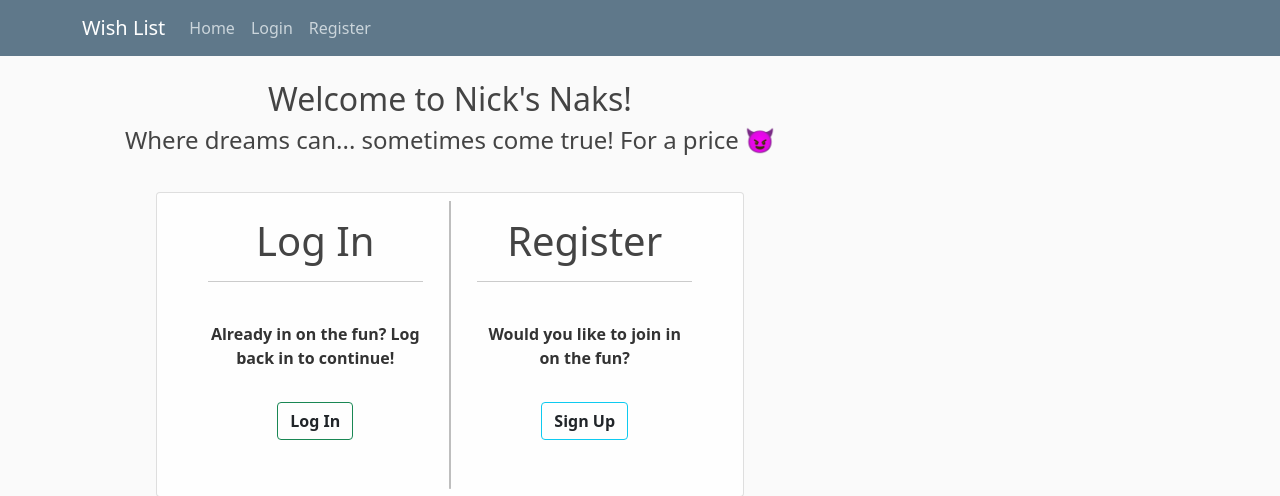
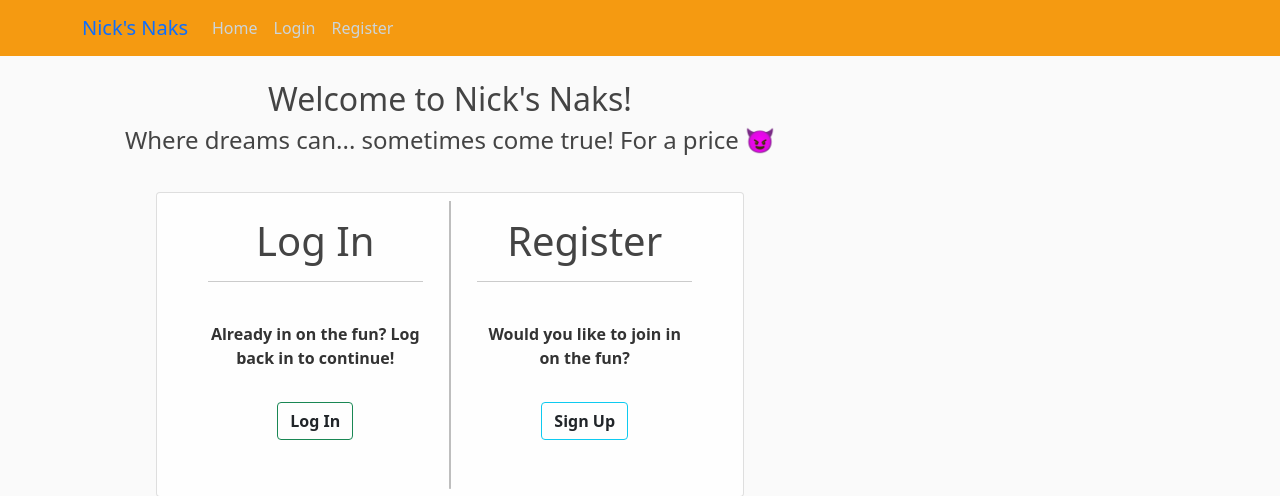
Before and after one commit to cookiewho/CST438_Project2_GroupE, a Django app: page / in a window 1280 px wide. Shown: the top 496 px of the page. Run offline with Django 3.2, Linux system fonts and the light colour scheme.

Commit message:
Setting Up Wonka styling modifying base to accept global style sheet and testing it with the nav bar to begin with.

```diff
--- a/wishlist/home/static/home/main.css
+++ b/wishlist/home/static/home/main.css
@@ -16,15 +16,15 @@ body {
     background-color: #5f788a;
   }
 
-  .site-header .navbar-nav .nav-link {
+  .site-header {
     color: #cbd5db;
   }
 
-  .site-header .navbar-nav .nav-link:hover {
+  .site-header {
     color: #ffffff;
   }
 
-  .site-header .navbar-nav .nav-link.active {
+  .site-header .active {
     font-weight: 500;
   }
 
--- a/wishlist/home/templates/home/base.html
+++ b/wishlist/home/templates/home/base.html
@@ -26,9 +26,9 @@
 
 <body>
     <header class="site-header">
-        <nav class="navbar navbar-expand-md navbar-dark bg-steel fixed-top">
+        <nav class=" navbarStyling navbar navbar-expand-md fixed-top">
             <div class="container">
-                <a class="navbar-brand mr-4" href="{% url 'home-page' %}">Wish List</a>
+                <a class="navbar-brand mr-4" href="{% url 'home-page' %}">Nick's Naks</a>
                 <button class="navbar-toggler" type="button" data-toggle="collapse" data-target="#navbarToggle"
                     aria-controls="navbarToggle" aria-expanded="false" aria-label="Toggle navigation">
                     <span class="navbar-toggler-icon"></span>
--- a/wishlist/static/css/style.css
+++ b/wishlist/static/css/style.css
@@ -2,6 +2,20 @@
     align-items: center;
     justify-content: center;
     text-align: center;
+  }
+  .navbarStyling{
+    background-color: rgb(245, 154, 17);
+  }
+  .navbar-nav .nav-link{
+    font-weight: 500;
+  }
+
+  .navbar-nav .nav-link:hover{
+    color: #ffffff;
+  }
+
+  .navbar-nav .nav-link{
+    color: #cbd5db;
   }
 
   #horizontalSign{
```
Also changed, not shown: wishlist/static/images/cart.png (renamed from wishlist/static/css/images/cart.png), wishlist/static/images/placeholder.png (renamed from wishlist/static/css/images/placeholder.png).
